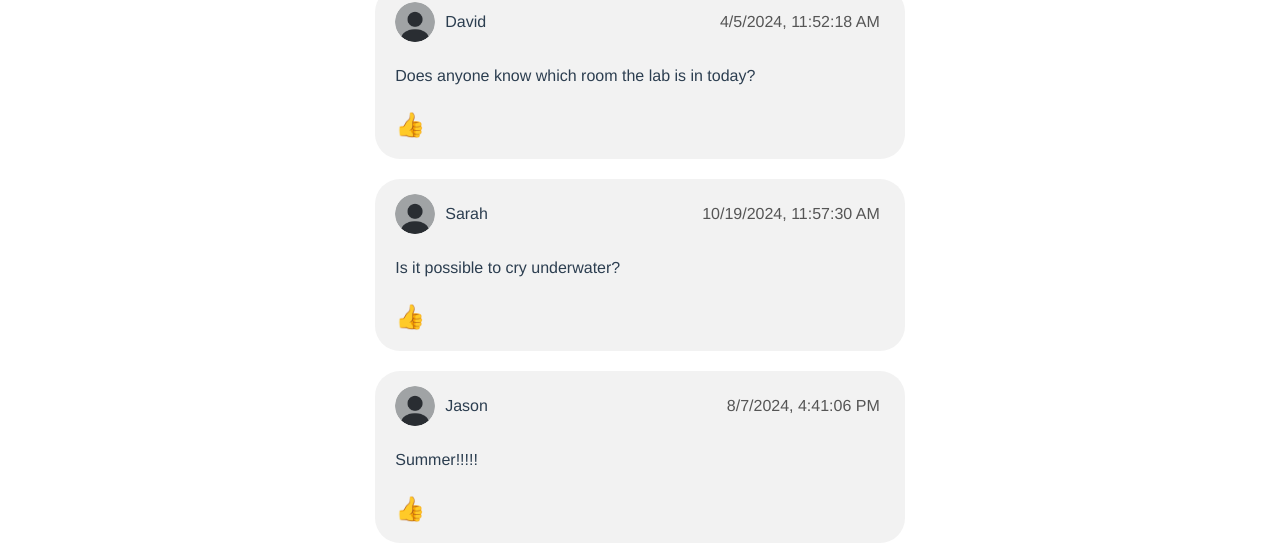
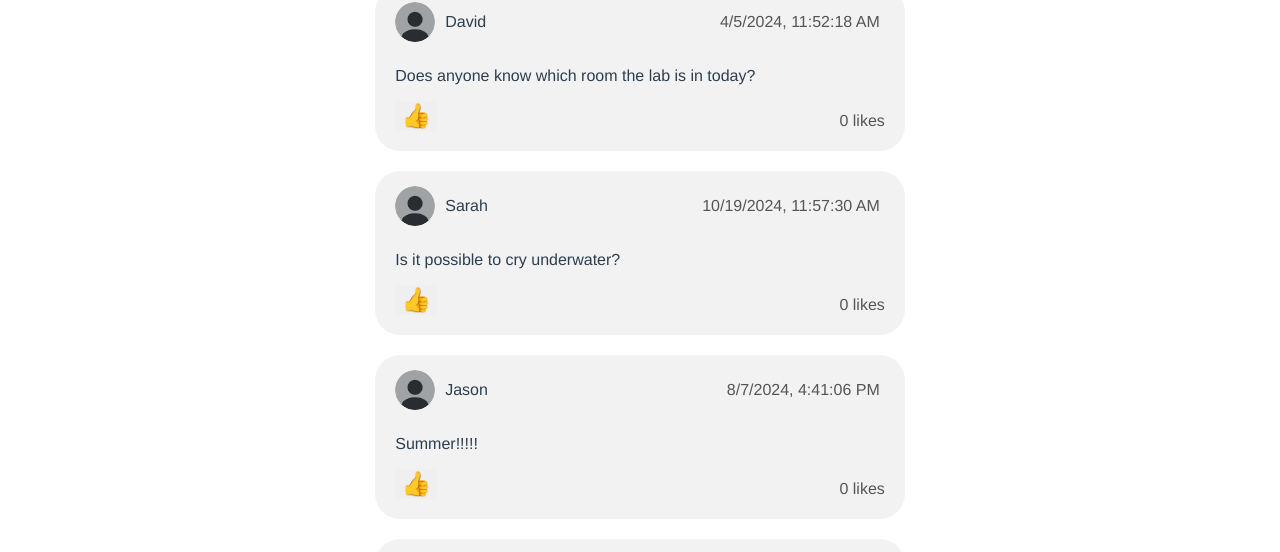
Before and after one commit to hellrand/WAD-homework-3, a Vue app: page /#/ in a window 1280 px wide. Shown: the part 119-671 px from the top of the page. Built offline with nearby package versions, Linux system fonts and the light colour scheme.

Commit message:
like button now updates likes count

```diff
--- a/src/components/PostComponent.vue
+++ b/src/components/PostComponent.vue
@@ -16,8 +16,11 @@
         <!-- post body, if available -->
         <p v-if="post.body" class="post-text">{{ post.body }}</p>
 
-        <!-- like button -->
-        <div class="like-button">&#128077;</div>
+        <!-- like button and likes count -->
+        <div class="post-footer">
+            <button class="like-button" @click="increaseLikes">&#128077;</button>
+        <div class="likes-count">{{ likes }} likes</div>
+        </div>
     </div>
 </template>
 
@@ -28,10 +31,19 @@ export default {
         // defines post prop - post data passed from the parent component
         post: Object,
     },
+    data() {
+        return {
+            likes: this.post.likesAmount, // initializes likes from the post object
+        };
+    },
     methods: {
         // method to format the creation time into a readable format
         formatDate(datetime) {
-        return new Date(datetime).toLocaleString();
+            return new Date(datetime).toLocaleString();
+        },
+        // method to increase the like count
+        increaseLikes() {
+            this.likes++;
         },
     },
   };
@@ -58,7 +70,7 @@ export default {
     margin: 0 auto;
 }
 
-/* styling for the post header */
+/* styling for the profile picture, username and date */
 .post-header {
     display: flex;
     align-items: center;
@@ -90,6 +102,7 @@ export default {
     height: auto;
     display: block;
     margin: 0 auto;
+    margin-bottom: 10px;
 }
 
 /* styling for the post body text */
@@ -98,19 +111,33 @@ export default {
     text-align: left;
 }
 
+/* like button and likes count */
+.post-footer{
+    display: flex;
+    align-items: center;
+    justify-content: space-between;
+}
+
+/* styling for the like button */
 .like-button {
-    color: white;
     border: none;
-    margin-top: 10px;
     margin-bottom: 10px;
     font-size: 24px;
     cursor: pointer;
-    text-align: left;
 }
 
-.like-button:focus {
-    outline: none; /* Ensures no outline on focus */
-    box-shadow: 0 0 5px rgba(0, 115, 230, 0.5); /* Optionally add a subtle glow for focus */
+.like-button:hover {
+    transform: scale(1.1);
+}
+
+.like-button:active {
+    transform: scale(0.9);
+
+}
+
+/* styling for the likes count */
+.likes-count {
+    color: #555;
 }
 
 @media (max-width: 768px) {
```
